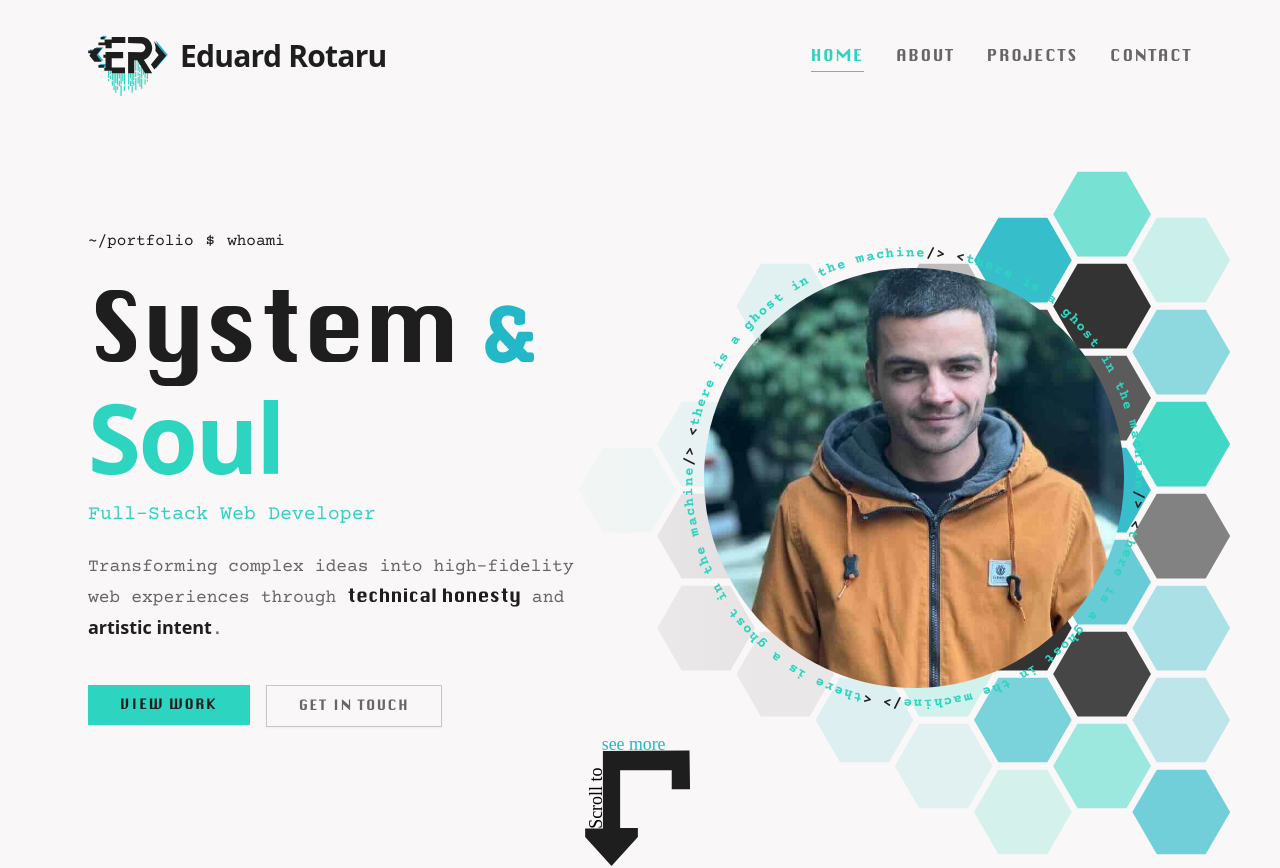
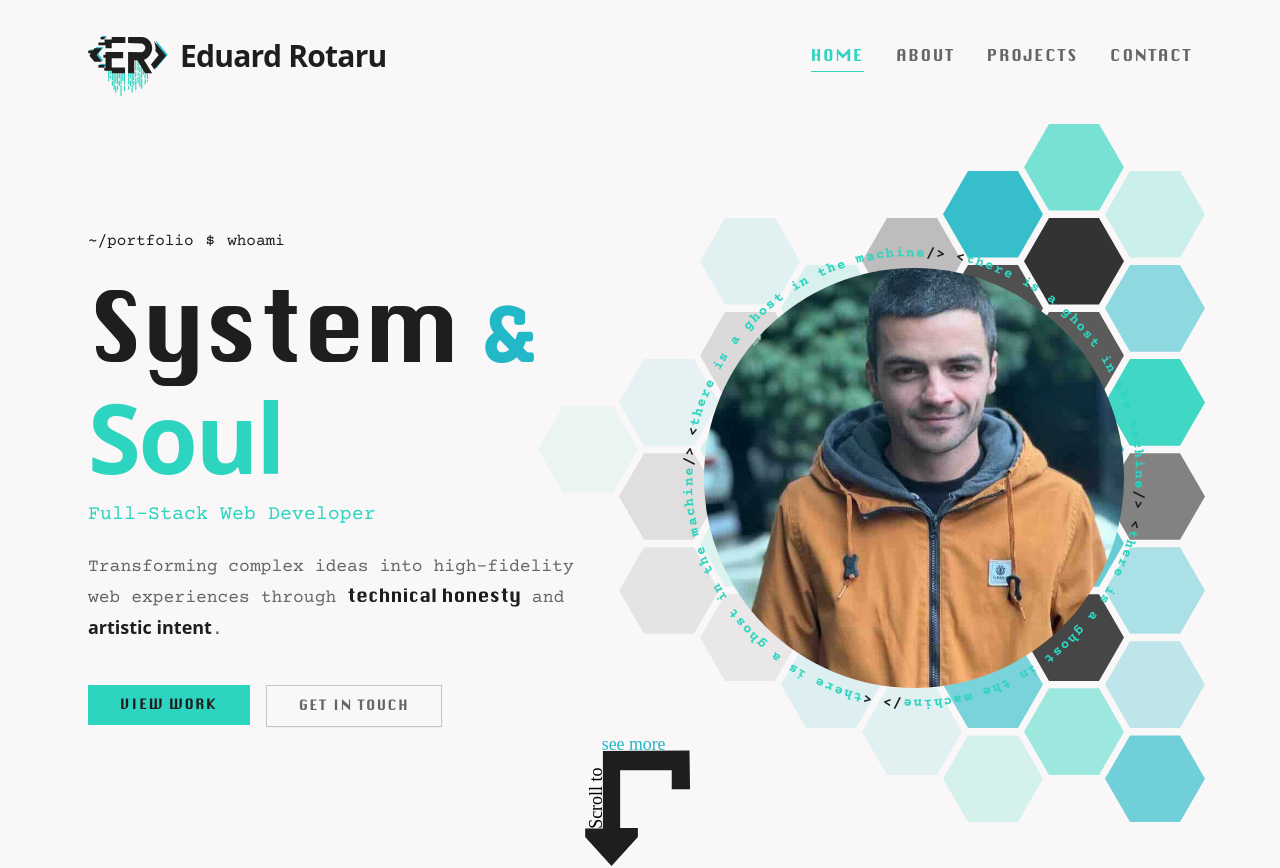
Before and after one commit to nobz226/dev-portfolio, a React (Vite) app: page / in a window 1280 px wide. Shown: the top 868 px of the page. Built offline with nearby package versions, Linux system fonts and the light colour scheme; a web font is replaced by a local one.

Commit message:
Hero Fixes

```diff
--- a/src/components/ui/HexPattern.jsx
+++ b/src/components/ui/HexPattern.jsx
@@ -73,7 +73,7 @@ function hexCenter(col, row, r, gap) {
   return { x, y }
 }
 
-export default function HexPattern() {
+export default function HexPattern({ embedded = false }) {
   const [isMobile, setIsMobile] = useState(
     typeof window !== 'undefined' ? window.innerWidth < 768 : false
   )
@@ -101,18 +101,7 @@ export default function HexPattern() {
   const svgW = COLS * w * 0.75 + r + 20
   const svgH = ROWS * h + h / 2 + 20
 
-  return (
-    <div
-      aria-hidden="true"
-      className="pointer-events-none absolute inset-x-0 top-32 bottom-0 select-none"
-    >
-      <svg
-        viewBox={`0 0 ${svgW} ${svgH}`}
-        preserveAspectRatio="xMidYMid meet"
-        className="ml-auto w-[55%] h-full opacity-90"
-        xmlns="http://www.w3.org/2000/svg"
-      >
-        {Array.from({ length: COLS }, (_, col) =>
+  const hexElements = Array.from({ length: COLS }, (_, col) =>
     Array.from({ length: ROWS }, (_, row) => {
       const key = `${col},${row}`
       const active = activeMap.get(key)
@@ -137,9 +126,28 @@ export default function HexPattern() {
         />
       )
     })
-        )}
+  )
+
+  const svg = (
+    <svg
+      viewBox={`0 0 ${svgW} ${svgH}`}
+      preserveAspectRatio="xMidYMid meet"
+      className="w-full h-full opacity-90"
+      xmlns="http://www.w3.org/2000/svg"
+    >
+      {hexElements}
     </svg>
+  )
 
+  if (embedded) return svg
+
+  return (
+    <div
+      aria-hidden="true"
+      className="pointer-events-none absolute inset-x-0 top-32 bottom-0 select-none"
+    >
+      <div className="ml-auto w-[55%] h-full relative">
+        {svg}
         <div
           className="absolute inset-0"
           style={{
@@ -148,5 +156,6 @@ export default function HexPattern() {
           }}
         />
       </div>
+    </div>
   )
 }
--- a/src/pages/Home/components/HeroSection.jsx
+++ b/src/pages/Home/components/HeroSection.jsx
@@ -64,7 +64,6 @@ export default function HeroSection() {
   return (
     <>
       <section className="relative min-h-screen flex items-center overflow-hidden">
-        <HexPattern />
       <div className="relative max-w-6xl mx-auto px-6 pt-32 pb-20 w-full">
         <div className="grid grid-cols-1 lg:grid-cols-2 gap-12 items-center relative z-10">
 
@@ -166,7 +165,16 @@ export default function HeroSection() {
             transition={{ duration: 0.9, delay: 0.7, ease: 'easeOut' }}
             className="hero-portrait w-fit h-fit md:w-[1100px] md:h-[700px] md:-ml-[250px] lg:w-[1100px] lg:h-[700px] lg:-ml-[300px] flex items-center justify-center relative overflow-visible scale-[0.85] md:scale-100 origin-center mx-auto md:mx-0"
           >
-            <PortraitRing />
+            <div
+              aria-hidden="true"
+              className="absolute pointer-events-none select-none z-0"
+              style={{ right: '208px', top: '50%', translate: '0 -50%', width: '720px', aspectRatio: '720 / 726' }}
+            >
+              <HexPattern embedded />
+            </div>
+            <div className="relative z-10">
+              <PortraitRing />
+            </div>
           </motion.div>
 
         </div>
```
Lines whose indentation alone changed are shown as unchanged.
